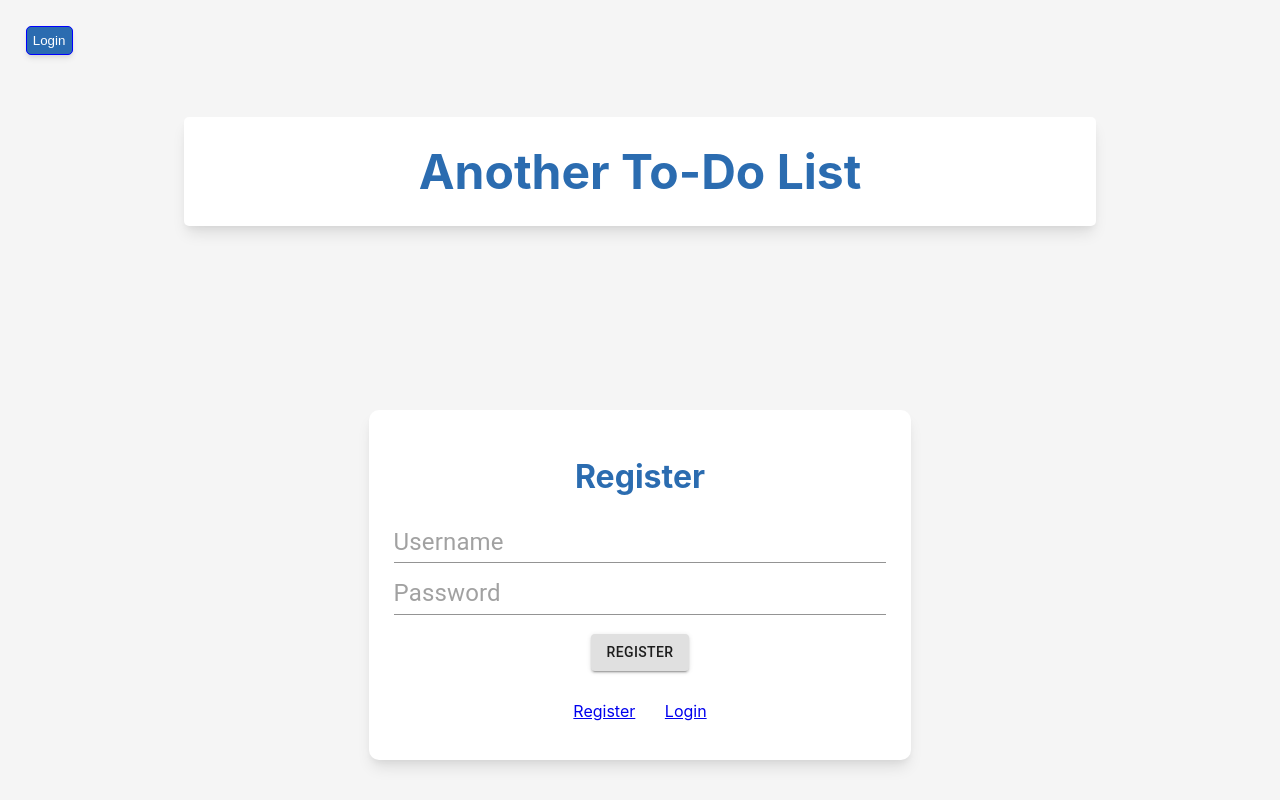
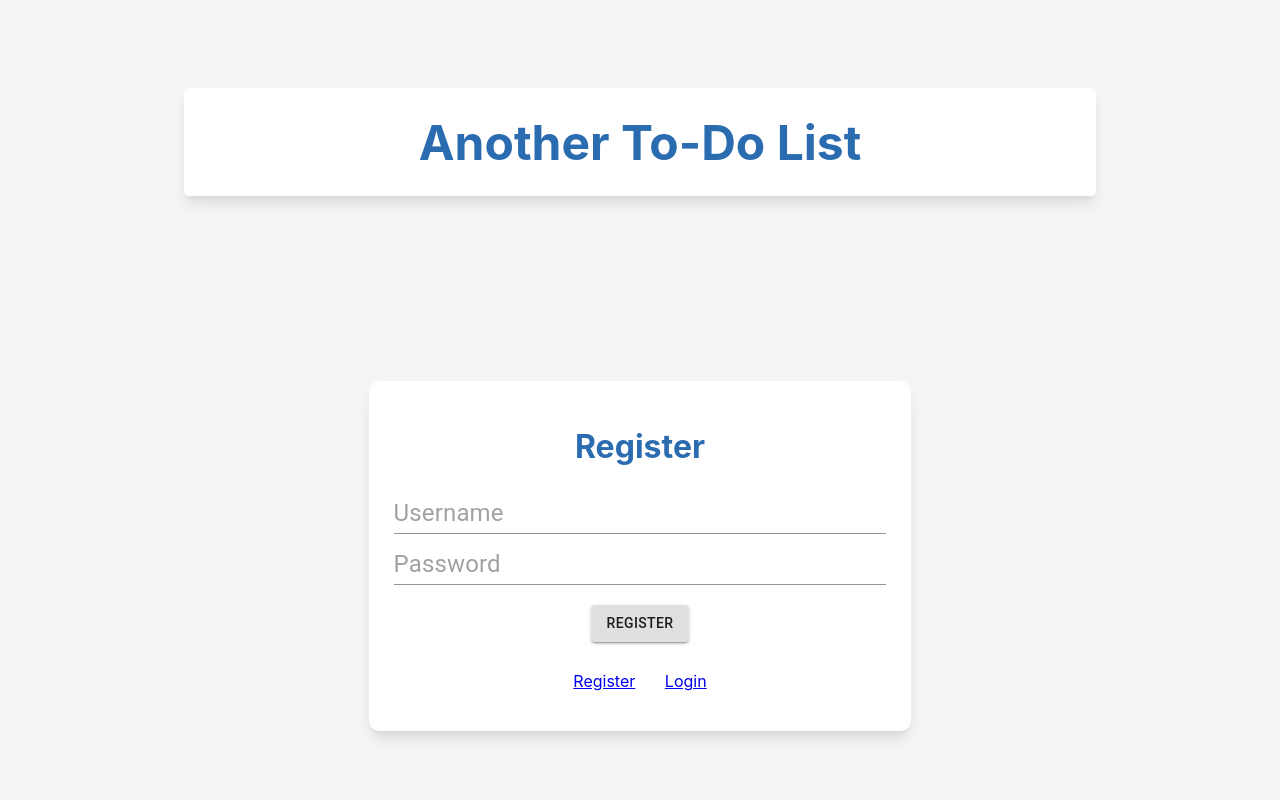
Before and after one commit to cdifranco1/todo-list-frontend, a React (Create React App) app: page /register in a window 1280 px wide. Built offline with nearby package versions, Linux system fonts and the light colour scheme; no server answers.

Commit message:
cleaned up react debug comments

```diff
--- a/src/App.js
+++ b/src/App.js
@@ -1,4 +1,4 @@
-import React, { useState, useEffect } from 'react';
+import React from 'react';
 import { ListContainer } from './components/ListContainer';
 import Protected from './components/Protected';
 import Login from './components/LoginForm';
@@ -20,7 +20,7 @@ const useStyles = makeStyles({
     borderRadius: '5px',
     width: "70%",
     margin: "3% auto"
-  },
+  }
 })
 
 function App() {
--- a/src/components/ListItem.js
+++ b/src/components/ListItem.js
@@ -1,6 +1,5 @@
-import React, { useState, useEffect } from "react"
+import React, { useState } from "react"
 import CommentModal from "./CommentModal"
-import { makeStyles } from '@material-ui/core/styles';
 import ListItem from '@material-ui/core/ListItem';
 import ListItemIcon from '@material-ui/core/ListItemIcon';
 import ListItemSecondaryAction from '@material-ui/core/ListItemSecondaryAction';
--- a/src/components/LoginForm.js
+++ b/src/components/LoginForm.js
@@ -88,10 +88,17 @@ export const Login = ({ registration, setAuthenticated }) => {
       [ e.target.name ] : e.target.value
     })
 
+    let minLength;
+    if (e.target.name === "username"){
+      minLength = 3
+    } else {
+      minLength = 5
+    }
+
     setValidationErrors({
       ...validationErrors,
       [ e.target.name ] : {
-        minLength: validators.minLength(e.target.value, 5),
+        minLength: validators.minLength(e.target.value, minLength),
         required: validators.required(e.target.value)
       }
     })
--- a/src/components/Nav.js
+++ b/src/components/Nav.js
@@ -1,5 +1,5 @@
 import React, { useEffect, useState } from "react"
-import { NavLink, useHistory, useRouteMatch, useLocation } from "react-router-dom"
+import { useHistory, useLocation } from "react-router-dom"
 import { axiosInstance } from "../axios"
 
 const styles = {
@@ -13,7 +13,10 @@ const styles = {
     borderRadius: "5px",
     border: "1px solid blue",
     color: "white",
-    backgroundColor: "#2b6cb0"
+    backgroundColor: "#2b6cb0",
+    "&:hover": {
+      cursor: "pointer"
+    }
   }
 }
 
@@ -42,9 +45,7 @@ const Nav = (props) => {
     <div style={styles.container}>
       {authenticated ?
       <button style={styles.button} onClick={handleLogout}>Logout</button> :
-      <NavLink exact to="/">
-        <button style={styles.button}>Login</button>
-      </NavLink>}
+      null}
     </div>
   )
 }
--- a/src/components/Protected.js
+++ b/src/components/Protected.js
@@ -15,7 +15,7 @@ const Protected = ({ children }) => {
       .catch(err => {
         history.push("/")
       })
-  }, [])
+  }, [history])
 
   return (
     authenticated ?
```
